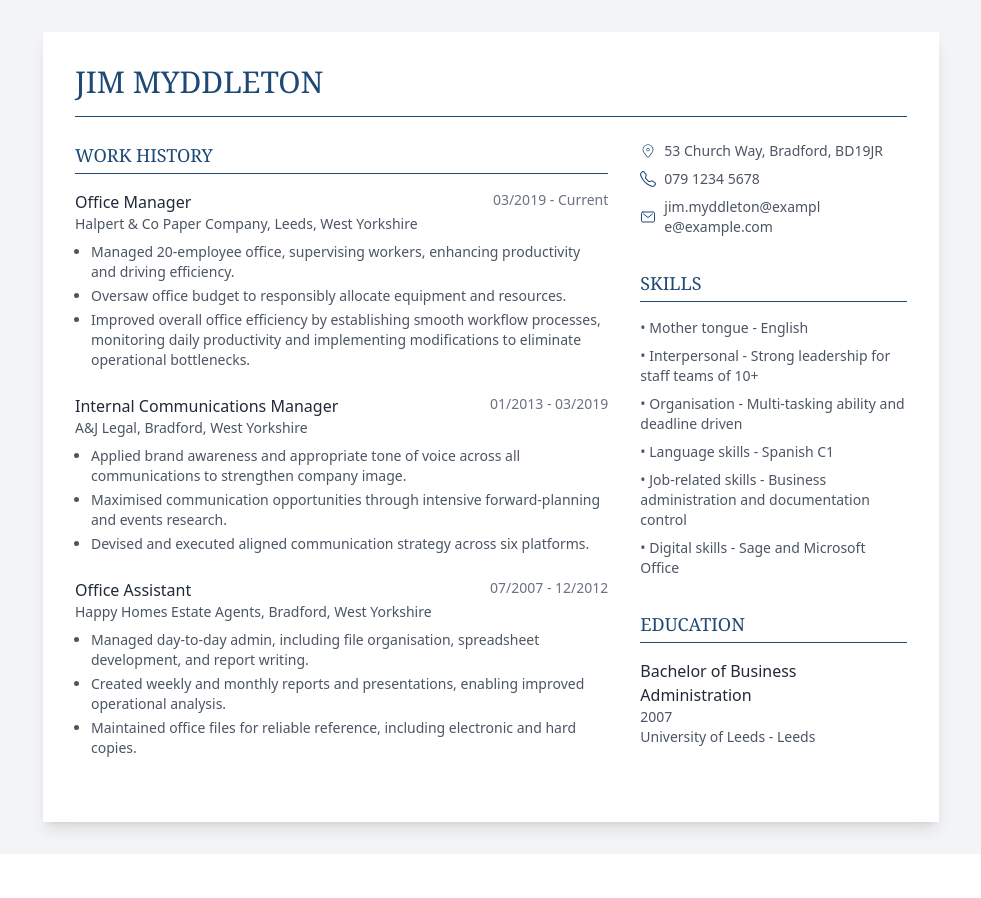
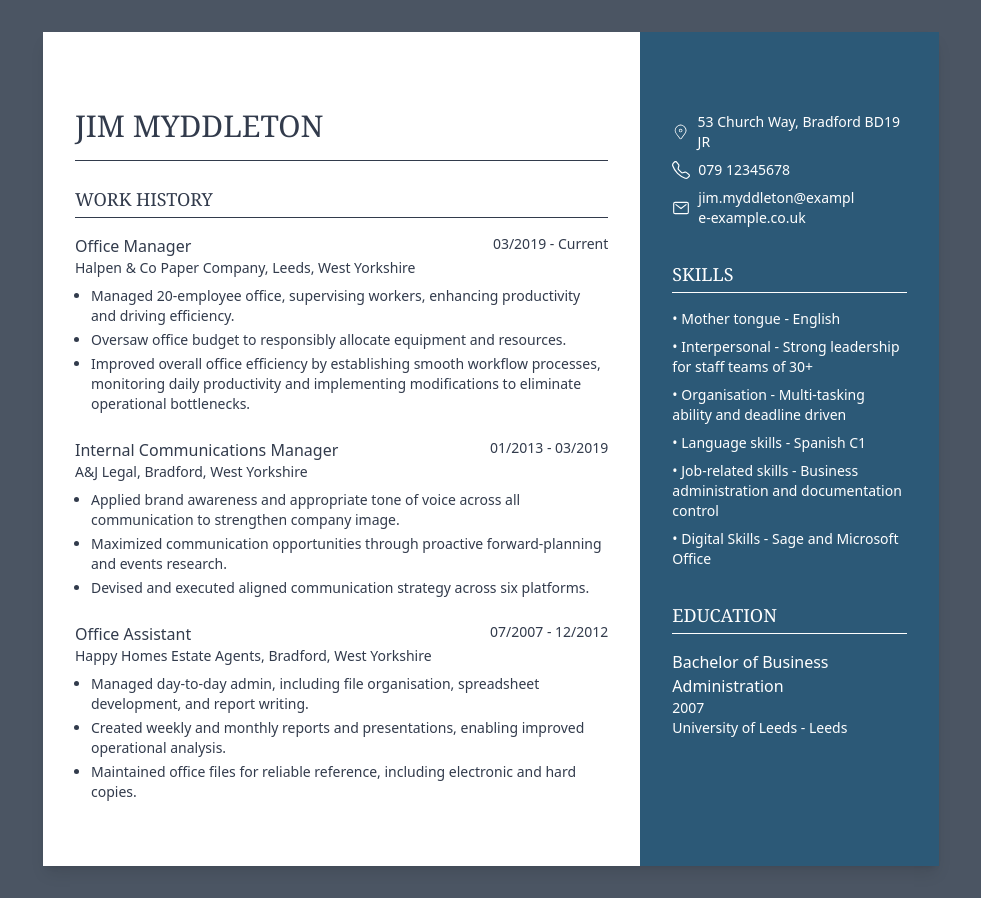
Before and after one commit to Tech-Shark/syntax, a React (Vite) app in the folder src/syntax_frontend/: page /temp13 in a window 1280 px wide. Shown: the whole page, without its empty margins (149-1130 px from the left). Before the commit the page ends 854 px from the top, so only its background shows below. Built offline with nearby package versions, Linux system fonts and the light colour scheme.

Commit message:
Template 13 completion

```diff
--- a/src/syntax_frontend/src/components/cvTemplates/Template13.jsx
+++ b/src/syntax_frontend/src/components/cvTemplates/Template13.jsx
@@ -1,22 +1,23 @@
 import React from "react";
 import { IoMailOutline } from "react-icons/io5";
+import { BsTelephone } from "react-icons/bs";
 import { CiLocationOn } from "react-icons/ci";
-import { BsTelephone } from "react-icons/bs";
 
 function Template13({ cvData }) {
   // Mock data for demonstration
   const mockData = {
     name: "JIM MYDDLETON",
+    title: "Office Manager",
     contact: {
-      address: "53 Church Way, Bradford, BD19JR",
-      phone: "079 1234 5678",
+      phone: "079 12345678",
       email: "jim.myddleton@exampl",
-      emailExtra: "e@example.com"
+      emailExtra: "e-example.co.uk",
+      address: "53 Church Way, Bradford BD19 JR"
     },
     workHistory: [
       {
         title: "Office Manager",
-        company: "Halpert & Co Paper Company",
+        company: "Halpen & Co Paper Company",
         location: "Leeds, West Yorkshire",
         period: "03/2019 - Current",
         achievements: [
@@ -31,8 +32,8 @@ function Template13({ cvData }) {
         location: "Bradford, West Yorkshire",
         period: "01/2013 - 03/2019",
         achievements: [
-          "Applied brand awareness and appropriate tone of voice across all communications to strengthen company image.",
-          "Maximised communication opportunities through intensive forward-planning and events research.",
+          "Applied brand awareness and appropriate tone of voice across all communication to strengthen company image.",
+          "Maximized communication opportunities through proactive forward-planning and events research.",
           "Devised and executed aligned communication strategy across six platforms."
         ]
       },
@@ -50,11 +51,11 @@ function Template13({ cvData }) {
     ],
     skills: [
       "Mother tongue - English",
-      "Interpersonal - Strong leadership for staff teams of 10+",
+      "Interpersonal - Strong leadership for staff teams of 30+",
       "Organisation - Multi-tasking ability and deadline driven",
       "Language skills - Spanish C1",
       "Job-related skills - Business administration and documentation control",
-      "Digital skills - Sage and Microsoft Office"
+      "Digital Skills - Sage and Microsoft Office"
     ],
     education: [
       {
@@ -67,22 +68,22 @@ function Template13({ cvData }) {
   };
 
   return (
-    <div className="min-h-screen bg-gray-100 p-8">
-      <div className="max-w-4xl mx-auto bg-white shadow-lg p-8">
-        {/* Header Section */}
-        <div className="border-b border-[#1e4976] pb-4 mb-6">
-          <h1 className="text-[#1e4976] text-3xl font-serif mb-0">
-            {mockData.name}
-          </h1>
-        </div>
+    <div className="min-h-screen bg-gray-600 p-8">
+      <div className="max-w-4xl mx-auto bg-white shadow-lg">
+        {/* Two Column Layout */}
+        <div className="grid grid-cols-1 md:grid-cols-[2fr_1fr]">
+          {/* Left Column */}
+          <div className="p-8 mt-11 text-[#323B4C]">
+            {/* Name Section */}
+            <div className="border-b border-[#323B4C] pb-4 mb-6">
+              <h1 className="text-[#323B4C] text-3xl font-serif mb-0">
+                {mockData.name}
+              </h1>
+            </div>
 
-        {/* Two Column Layout */}
-        <div className="grid grid-cols-1 md:grid-cols-[2fr_1fr] gap-8">
-          {/* Left Column */}
-          <div>
             {/* Work History Section */}
             <section className="mb-8">
-              <h2 className="text-[#1e4976] font-serif text-lg mb-4 uppercase border-b border-[#1e4976] pb-1">
+              <h2 className="text-[#323B4C] font-serif text-lg mb-4 uppercase border-b border-[#323B4C] pb-1">
                 Work History
               </h2>
               {mockData.workHistory.map((job, index) => (
@@ -90,19 +91,19 @@ function Template13({ cvData }) {
                   <div className="mb-2">
                     <div className="flex justify-between items-start">
                       <div>
-                        <h3 className="font-medium text-gray-800">{job.title}</h3>
-                        <p className="text-gray-600 text-sm">
+                        <h3 className="font-medium text-[#323B4C]">{job.title}</h3>
+                        <p className="text-[#323B4C] text-sm">
                           {job.company}, {job.location}
                         </p>
                       </div>
-                      <span className="text-gray-500 text-sm whitespace-nowrap">
+                      <span className="text-[#323B4C] text-sm whitespace-nowrap">
                         {job.period}
                       </span>
                     </div>
                   </div>
                   <ul className="list-disc pl-4 space-y-1">
                     {job.achievements.map((achievement, idx) => (
-                      <li key={idx} className="text-sm text-gray-600">
+                      <li key={idx} className="text-sm text-[#323B4C]">
                         {achievement}
                       </li>
                     ))}
@@ -113,20 +114,20 @@ function Template13({ cvData }) {
           </div>
 
           {/* Right Column */}
-          <div>
+          <div className="bg-[#2C5977] pt-20 text-white p-8">
             {/* Contact Section */}
             <section className="mb-8">
               <div className="space-y-2">
-                <div className="flex items-center gap-2 text-gray-600">
-                  <CiLocationOn className="text-[#1e4976]" />
+                <div className="flex items-center gap-2">
+                  <CiLocationOn className="text-lg" />
                   <span className="text-sm">{mockData.contact.address}</span>
                 </div>
-                <div className="flex items-center gap-2 text-gray-600">
-                  <BsTelephone className="text-[#1e4976]" />
+                <div className="flex items-center gap-2">
+                  <BsTelephone className="text-lg" />
                   <span className="text-sm">{mockData.contact.phone}</span>
                 </div>
-                <div className="flex items-center gap-2 text-gray-600">
-                  <IoMailOutline className="text-[#1e4976]" />
+                <div className="flex items-center gap-2">
+                  <IoMailOutline className="text-lg" />
                   <span className="text-sm">
                     {mockData.contact.email}
                     <br />
@@ -138,12 +139,12 @@ function Template13({ cvData }) {
 
             {/* Skills Section */}
             <section className="mb-8">
-              <h2 className="text-[#1e4976] font-serif text-lg mb-4 uppercase border-b border-[#1e4976] pb-1">
+              <h2 className="font-serif text-lg mb-4 uppercase border-b border-white pb-1">
                 Skills
               </h2>
               <ul className="space-y-2">
                 {mockData.skills.map((skill, index) => (
-                  <li key={index} className="text-sm text-gray-600">
+                  <li key={index} className="text-sm">
                     • {skill}
                   </li>
                 ))}
@@ -152,14 +153,14 @@ function Template13({ cvData }) {
 
             {/* Education Section */}
             <section>
-              <h2 className="text-[#1e4976] font-serif text-lg mb-4 uppercase border-b border-[#1e4976] pb-1">
+              <h2 className="font-serif text-lg mb-4 uppercase border-b border-white pb-1">
                 Education
               </h2>
               {mockData.education.map((edu, index) => (
                 <div key={index}>
-                  <h3 className="font-medium text-gray-800">{edu.degree}</h3>
-                  <p className="text-gray-600 text-sm">{edu.year}</p>
-                  <p className="text-gray-600 text-sm">
+                  <h3 className="font-medium">{edu.degree}</h3>
+                  <p className="text-sm">{edu.year}</p>
+                  <p className="text-sm">
                     {edu.institution} - {edu.location}
                   </p>
                 </div>
```
